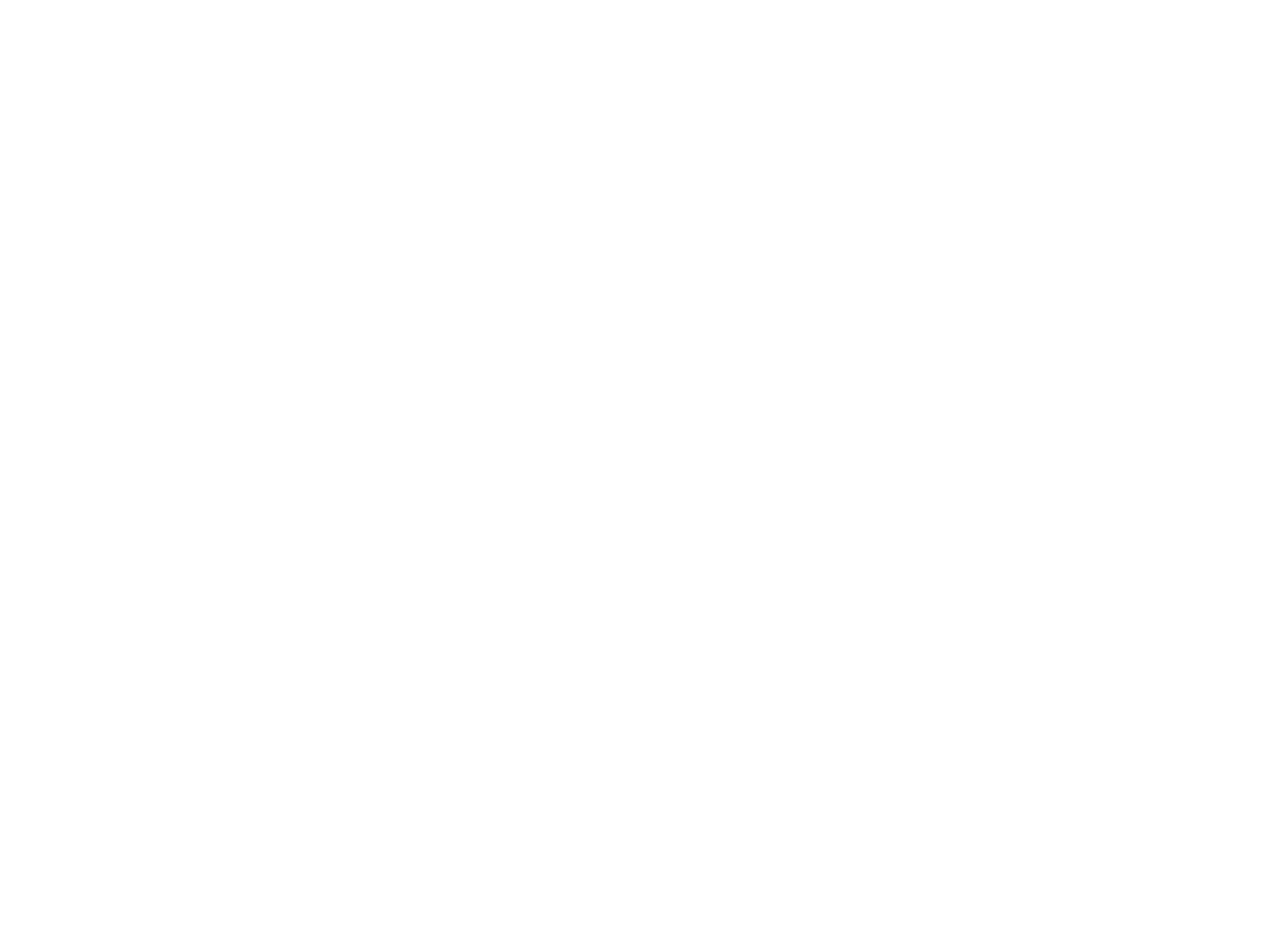
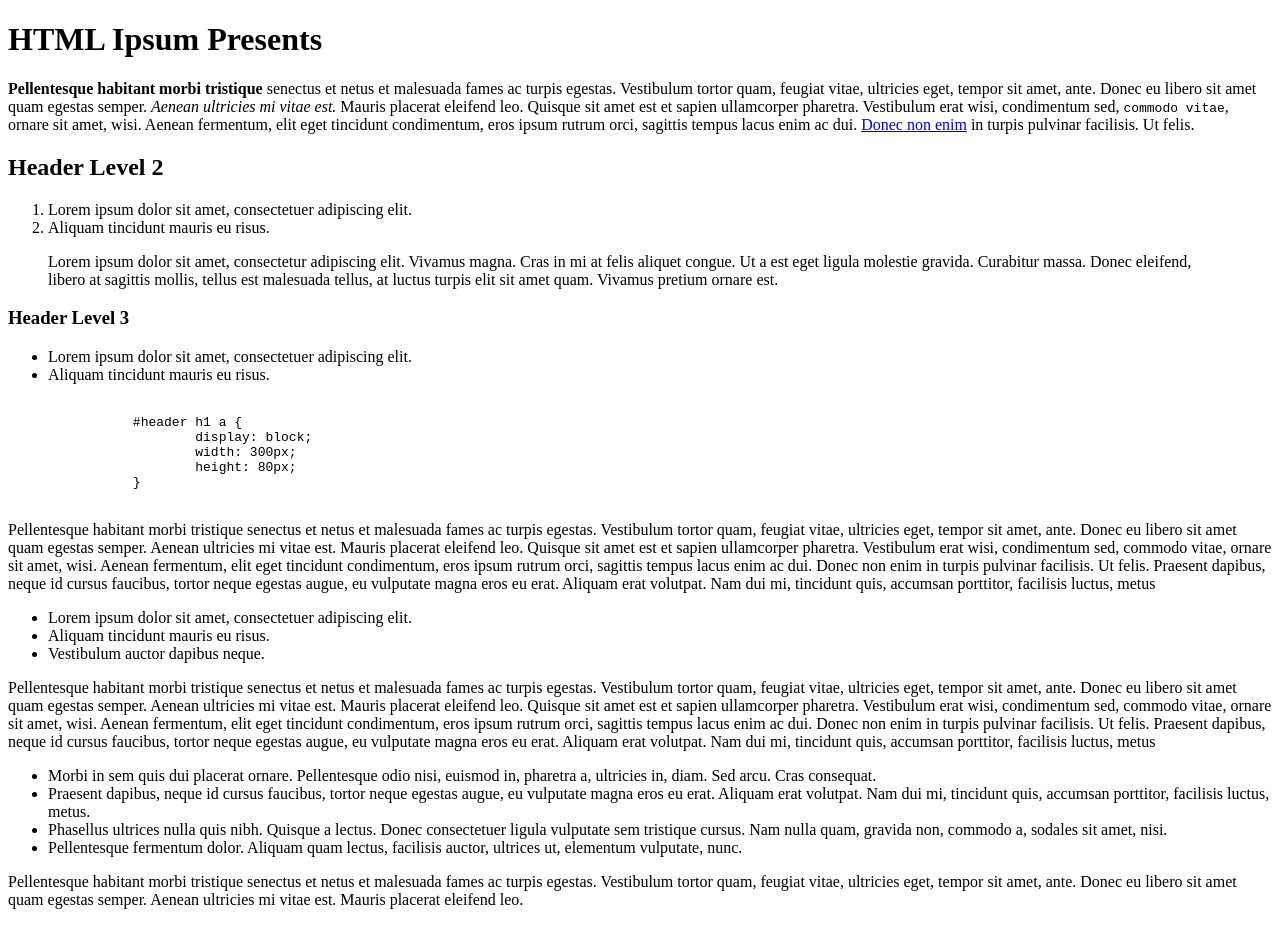
Before and after one commit to weejames/accelerometer-scroll, a website: page demo/index.html in a window 1280 px wide. Before the commit the page ends 800 px from the top, so only its background shows below. Drawn offline with nearby package versions, Linux system fonts and the light colour scheme.

Commit message:
Added some bulky text to the page for scrolling demo.

```diff
--- a/demo/index.html
+++ b/demo/index.html
@@ -2,14 +2,64 @@
 <html>
 	<head>
 		<title>jQuery Boilerplate</title>
+		<meta name="viewport" content="width=device-width, initial-scale=1">
 		<script src="http://ajax.googleapis.com/ajax/libs/jquery/2.0.0/jquery.min.js"></script>
 		<script src="../src/jquery.accelerometer-scroll.js"></script>
 	</head>
 	<body>
-		<div id="element"></div>
+
+		<h1>HTML Ipsum Presents</h1>
+
+		<p><strong>Pellentesque habitant morbi tristique</strong> senectus et netus et malesuada fames ac turpis egestas. Vestibulum tortor quam, feugiat vitae, ultricies eget, tempor sit amet, ante. Donec eu libero sit amet quam egestas semper. <em>Aenean ultricies mi vitae est.</em> Mauris placerat eleifend leo. Quisque sit amet est et sapien ullamcorper pharetra. Vestibulum erat wisi, condimentum sed, <code>commodo vitae</code>, ornare sit amet, wisi. Aenean fermentum, elit eget tincidunt condimentum, eros ipsum rutrum orci, sagittis tempus lacus enim ac dui. <a href="#">Donec non enim</a> in turpis pulvinar facilisis. Ut felis.</p>
+
+		<h2>Header Level 2</h2>
+
+		<ol>
+		   <li>Lorem ipsum dolor sit amet, consectetuer adipiscing elit.</li>
+		   <li>Aliquam tincidunt mauris eu risus.</li>
+		</ol>
+
+		<blockquote><p>Lorem ipsum dolor sit amet, consectetur adipiscing elit. Vivamus magna. Cras in mi at felis aliquet congue. Ut a est eget ligula molestie gravida. Curabitur massa. Donec eleifend, libero at sagittis mollis, tellus est malesuada tellus, at luctus turpis elit sit amet quam. Vivamus pretium ornare est.</p></blockquote>
+
+		<h3>Header Level 3</h3>
+
+		<ul>
+		   <li>Lorem ipsum dolor sit amet, consectetuer adipiscing elit.</li>
+		   <li>Aliquam tincidunt mauris eu risus.</li>
+		</ul>
+
+		<pre><code>
+		#header h1 a {
+			display: block;
+			width: 300px;
+			height: 80px;
+		}
+		</code></pre>
+
+		<p>Pellentesque habitant morbi tristique senectus et netus et malesuada fames ac turpis egestas. Vestibulum tortor quam, feugiat vitae, ultricies eget, tempor sit amet, ante. Donec eu libero sit amet quam egestas semper. Aenean ultricies mi vitae est. Mauris placerat eleifend leo. Quisque sit amet est et sapien ullamcorper pharetra. Vestibulum erat wisi, condimentum sed, commodo vitae, ornare sit amet, wisi. Aenean fermentum, elit eget tincidunt condimentum, eros ipsum rutrum orci, sagittis tempus lacus enim ac dui. Donec non enim in turpis pulvinar facilisis. Ut felis. Praesent dapibus, neque id cursus faucibus, tortor neque egestas augue, eu vulputate magna eros eu erat. Aliquam erat volutpat. Nam dui mi, tincidunt quis, accumsan porttitor, facilisis luctus, metus</p>
+
+		<ul>
+		   <li>Lorem ipsum dolor sit amet, consectetuer adipiscing elit.</li>
+		   <li>Aliquam tincidunt mauris eu risus.</li>
+		   <li>Vestibulum auctor dapibus neque.</li>
+		</ul>
+
+
+		<p>Pellentesque habitant morbi tristique senectus et netus et malesuada fames ac turpis egestas. Vestibulum tortor quam, feugiat vitae, ultricies eget, tempor sit amet, ante. Donec eu libero sit amet quam egestas semper. Aenean ultricies mi vitae est. Mauris placerat eleifend leo. Quisque sit amet est et sapien ullamcorper pharetra. Vestibulum erat wisi, condimentum sed, commodo vitae, ornare sit amet, wisi. Aenean fermentum, elit eget tincidunt condimentum, eros ipsum rutrum orci, sagittis tempus lacus enim ac dui. Donec non enim in turpis pulvinar facilisis. Ut felis. Praesent dapibus, neque id cursus faucibus, tortor neque egestas augue, eu vulputate magna eros eu erat. Aliquam erat volutpat. Nam dui mi, tincidunt quis, accumsan porttitor, facilisis luctus, metus</p>
+
+		<ul>
+		   <li>Morbi in sem quis dui placerat ornare. Pellentesque odio nisi, euismod in, pharetra a, ultricies in, diam. Sed arcu. Cras consequat.</li>
+		   <li>Praesent dapibus, neque id cursus faucibus, tortor neque egestas augue, eu vulputate magna eros eu erat. Aliquam erat volutpat. Nam dui mi, tincidunt quis, accumsan porttitor, facilisis luctus, metus.</li>
+		   <li>Phasellus ultrices nulla quis nibh. Quisque a lectus. Donec consectetuer ligula vulputate sem tristique cursus. Nam nulla quam, gravida non, commodo a, sodales sit amet, nisi.</li>
+		   <li>Pellentesque fermentum dolor. Aliquam quam lectus, facilisis auctor, ultrices ut, elementum vulputate, nunc.</li>
+		</ul>
+
+		<p>Pellentesque habitant morbi tristique senectus et netus et malesuada fames ac turpis egestas. Vestibulum tortor quam, feugiat vitae, ultricies eget, tempor sit amet, ante. Donec eu libero sit amet quam egestas semper. Aenean ultricies mi vitae est. Mauris placerat eleifend leo.</p>
+
+
 		<script>
 			$(function() {
-				$("#element").accelerometerScroll({
+				$("body").accelerometerScroll({
 					propertyName: "a custom value"
 				});
 			});
```
